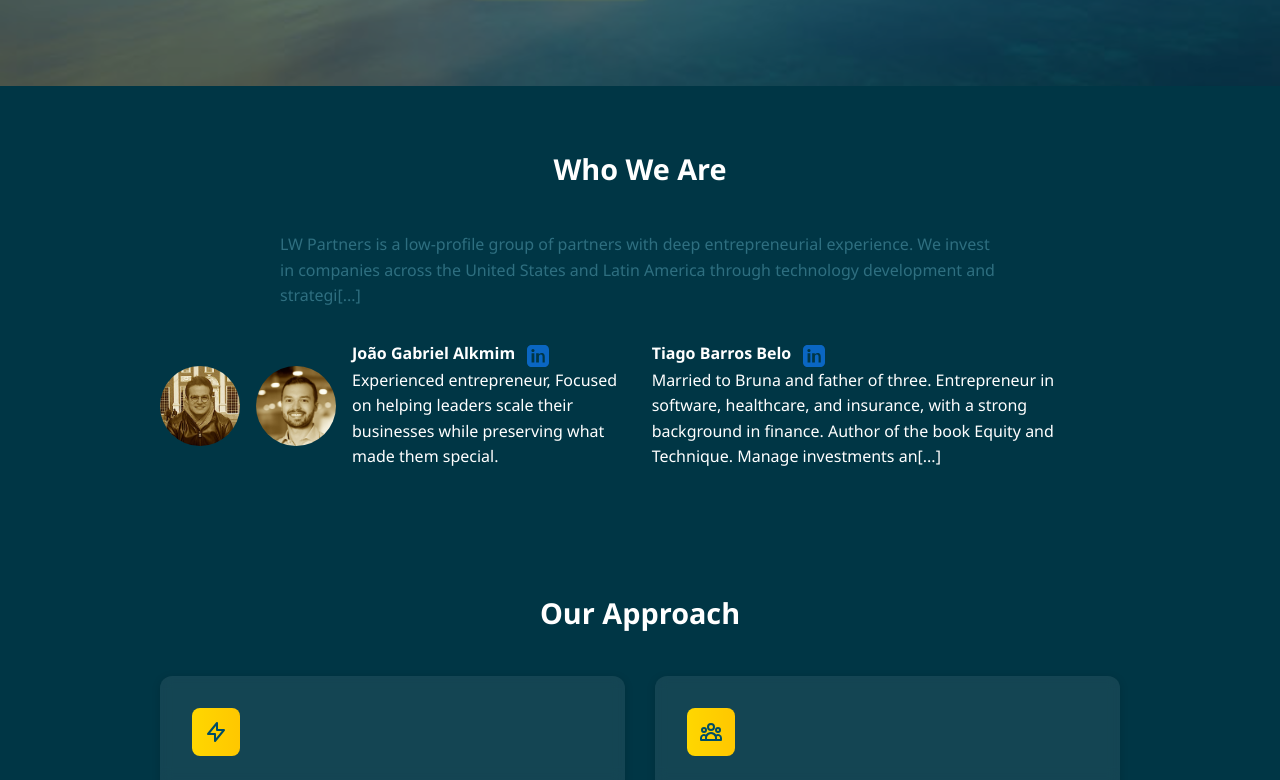
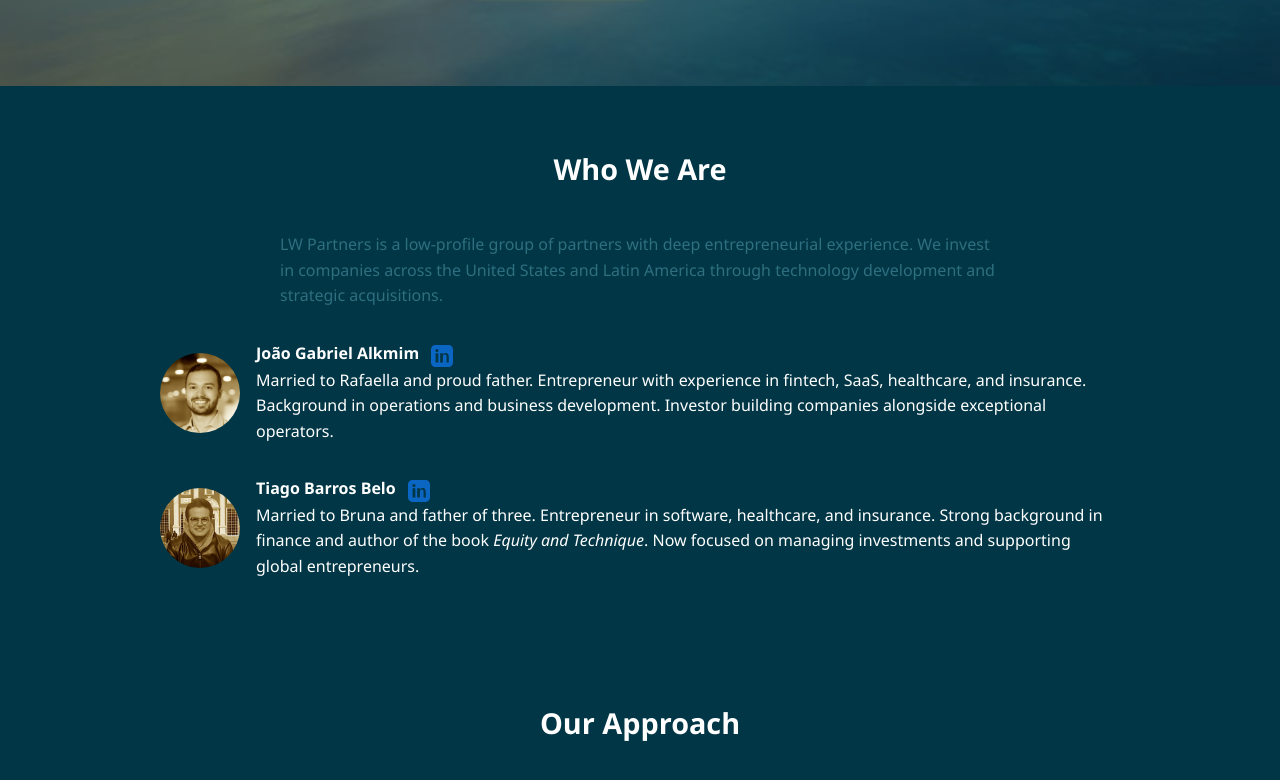
Before and after one commit to tiagobarrosbelo/lwpartners.us, a plain HTML site: page index.html in a window 1280 px wide. Shown: the part 518-1298 px from the top of the page. Drawn offline with Linux system fonts and the light colour scheme.

Commit message:
Update index.html

```diff
--- a/index.html
+++ b/index.html
@@ -271,13 +271,14 @@
   <div class="container">
     <h2>Who We Are</h2>
     <p style="text-align:left; color:#2E6F80; margin-bottom: 2rem;">
-      LW Partners is a low-profile group of partners with deep entrepreneurial experience. We invest in companies across the United States and Latin America through technology development and strategi[...]
+      LW Partners is a low-profile group of partners with deep entrepreneurial experience. We invest in companies across the United States and Latin America through technology development and strategic acquisitions.
     </p>
 
     <div style="display:flex; flex-direction:column; gap:2rem; align-items:flex-start;">
+
+      <!-- João Gabriel Alkmim -->
       <div style="display:flex; gap:1rem; align-items:center;">
-        <img src="tiago.jpeg" alt="Tiago Barros Belo" style="width:80px; height:80px; border-radius:50%;">
-        <img src="joao.jpeg" alt="João Gabriel de Alkmim" style="width:80px; height:80px; border-radius:50%;">
+        <img src="joao.jpeg" alt="João Gabriel Alkmim" style="width:80px; height:80px; border-radius:50%;">
         <div>
           <strong>João Gabriel Alkmim</strong>
           <a href="https://www.linkedin.com/in/joaogabrielalkmim" target="_blank" style="margin-left:8px; vertical-align:middle;">
@@ -286,8 +287,13 @@
             </svg>
           </a>
           <br>
-          Experienced entrepreneur, Focused on helping leaders scale their businesses while preserving what made them special.
+          Married to Rafaella and proud father. Entrepreneur with experience in fintech, SaaS, healthcare, and insurance. Background in operations and business development. Investor building companies alongside exceptional operators.
         </div>
+      </div>
+
+      <!-- Tiago Barros Belo -->
+      <div style="display:flex; gap:1rem; align-items:center;">
+        <img src="tiago.jpeg" alt="Tiago Barros Belo" style="width:80px; height:80px; border-radius:50%;">
         <div>
           <strong>Tiago Barros Belo</strong>
           <a href="https://www.linkedin.com/in/tiagobarrosbelo" target="_blank" style="margin-left:8px; vertical-align:middle;">
@@ -296,12 +302,14 @@
             </svg>
           </a>
           <br>
-          Married to Bruna and father of three. Entrepreneur in software, healthcare, and insurance, with a strong background in finance. Author of the book Equity and Technique. Manage investments an[...]
+          Married to Bruna and father of three. Entrepreneur in software, healthcare, and insurance. Strong background in finance and author of the book <em>Equity and Technique</em>. Now focused on managing investments and supporting global entrepreneurs.
         </div>
       </div>
+
     </div>
   </div>
 </section>
+
 
   <section id="approach" class="content-section">
   <div class="container">
```
